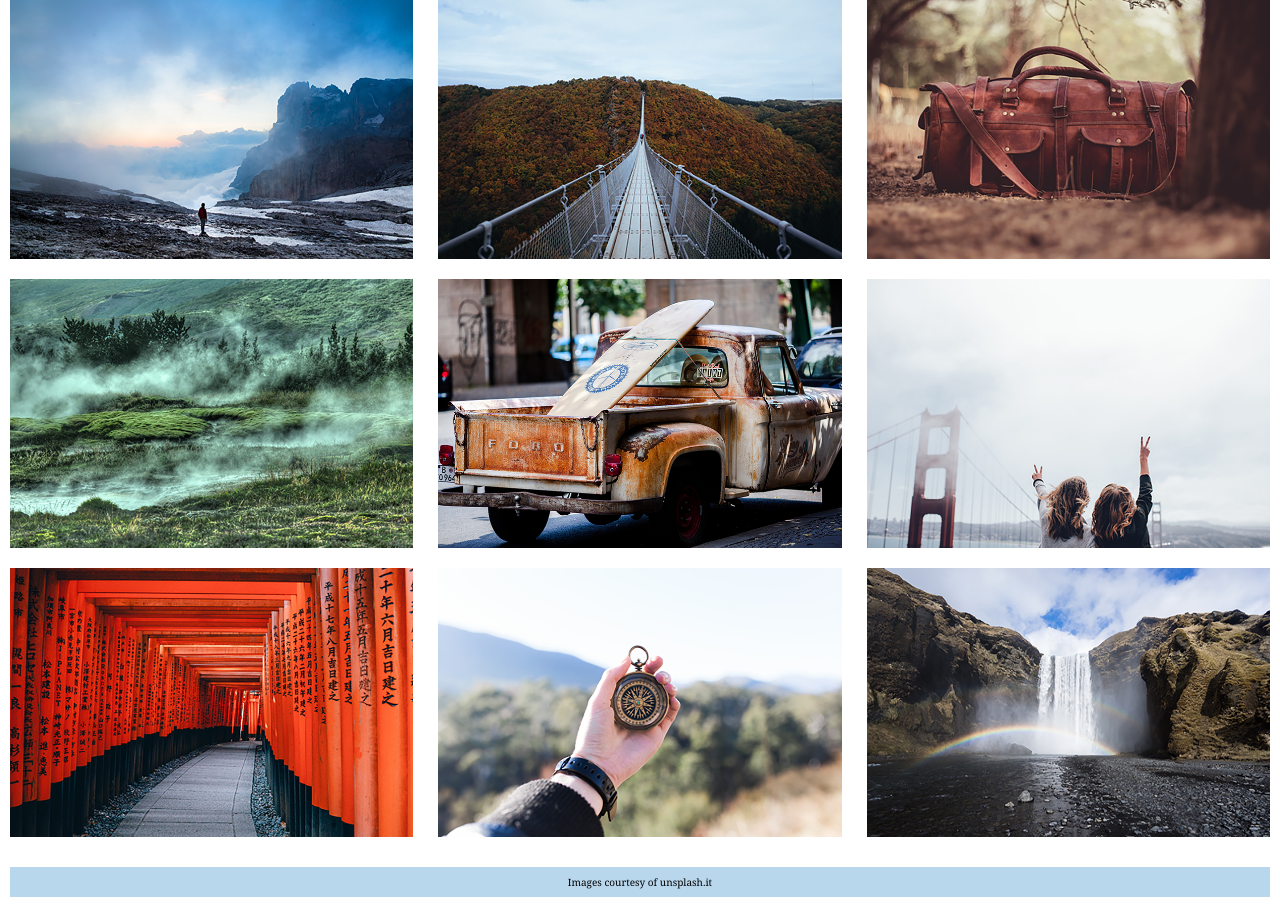
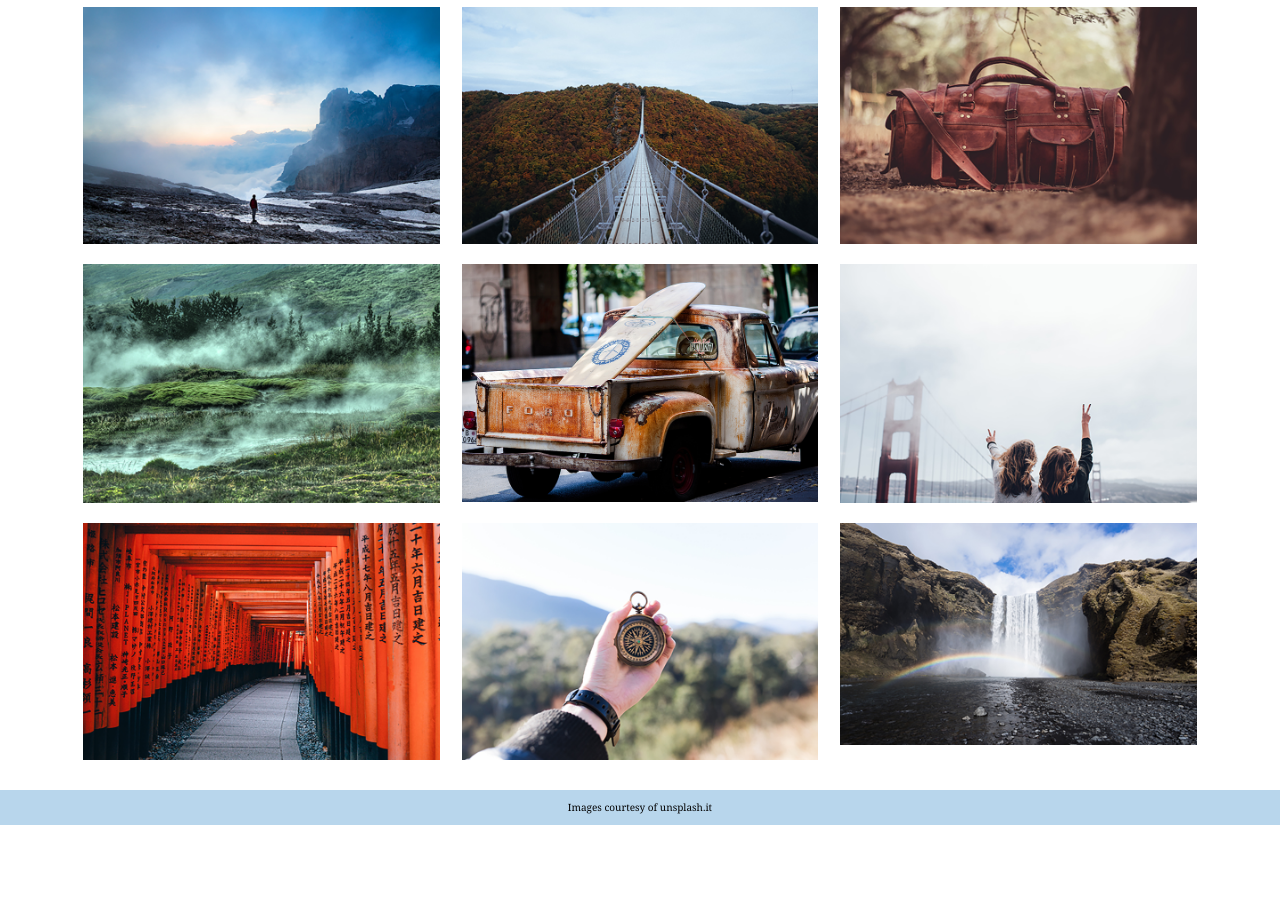
Before and after one commit to mykahT18/imageGallery, a website: page setup/index.html in a window 1280 px wide. Shown: the part 84-991 px from the top of the page. After the commit the page ends 919 px from the top, so only its background shows below. Drawn offline with Linux system fonts and the light colour scheme.

Commit message:
I have completed everything

```diff
--- a/setup/index.html
+++ b/setup/index.html
@@ -20,10 +20,14 @@
 			 srcset="images/mountains-clouds-300.jpg 300w,
              images/mountains-clouds-600.jpg 600w,
              images/mountains-clouds-800.jpg 800w"
-			 alt="Mountain View">
+			 alt="Mountain View"/>
 			<ul class="picTitle">
-				<li><h3>Name</h3></li>
-				<li><p>location, location</p></li>
+				<li>
+					<h3>Luca Baggio</h3>
+				</li>
+				<li>
+					<p>Rifugio pedrotti alla Rosetta, Italy</p>
+				</li>
 			</ul>
 		</li>
 		<li>
@@ -33,8 +37,12 @@
              images/bridge-in-germany-800.jpg 800w"
 			alt="A bridge in Germany">
 			<ul class="picTitle">
-				<li><h3>Name</h3></li>
-				<li><p>location, location</p></li>
+				<li>
+					<h3>Lukas Becker</h3>
+				</li>
+				<li>
+					<p>Geierlay, Mörsdorf, Germany</p>
+				</li>
 			</ul>
 		</li>
 		<li>
@@ -44,8 +52,12 @@
              images/dufflebag-800.jpg 800w"
 			alt="Dufflebag in the woods">
 			<ul class="picTitle">
-				<li><h3>Name</h3></li>
-				<li><p>location,location</p></li>
+				<li>
+					<h3>Harsh Jadav</h3>
+				</li>
+				<li>
+					<p>Gandhinagar, India</p>
+				</li>
 			</ul>
 		</li>
 		<li>
@@ -55,8 +67,12 @@
               images/geyser-iceland-800.jpg 800w"
 			 alt="iceland">
 			<ul class="picTitle">
-				<li><h3>Name</h3></li>
-				<li><p>location,location</p></li>
+				<li>
+					<h3>Gian-Reto Tarnutzer</h3>
+				</li>
+				<li>
+					<p>Strokkur Geyser, Selfoss, Iceland</p>
+				</li>
 			</ul>
 		</li>
 		<li>
@@ -66,8 +82,12 @@
              images/surfboard-truck-800.jpg 800w"
 			alt="A truck with a surf board in it.">
 			<ul class="picTitle">
-				<li><h3>Name</h3></li>
-				<li><p>location,location</p></li>
+				<li>
+					<h3>Ross Sokolovski</h3>
+				</li>
+				<li>
+					<p>Berlin, Germany</p>
+				</li>
 			</ul>
 		</li>
 		<li>
@@ -77,8 +97,12 @@
              images/golden-gate-800.jpg 800w"
 			alt="two women in fornt of the golden gate bridge.">
 			<ul class="picTitle">
-				<li><h3>Name</h3></li>
-				<li><p>location,location</p></li>
+				<li>
+					<h3>Ian Schneider</h3>
+				</li>
+				<li>
+					<p>San Francisco, United States</p>
+				</li>
 			</ul>
 		</li>
 		<li>
@@ -88,8 +112,12 @@
              images/temple-trail-800.jpg 800w"
 			alt="A trail in a temple.">
 			<ul class="picTitle">
-				<li><h3>Name</h3></li>
-				<li><p>location,location</p></li>
+				<li>
+					<h3>Lin Mei</h3>
+				</li>
+				<li>
+					<p>Fushimi inari Trail, Kyöto-shi, Japan</p>
+				</li>
 			</ul>
 		</li>
 		<li>
@@ -99,8 +127,13 @@
              images/compass-800.jpg 800w"
 			alt="A person holding a compass.">
 			<ul class="picTitle">
-				<li><h3>Name</h3></li>
-				<li><p>location,location</p></li>
+				<li>
+					<h3>Heidi Sandstrom</h3>
+					</a>
+				</li>
+				<li>
+					<p>Melbourne, Australia</p>
+				</li>
 			</ul>
 		</li>
 		<li>
@@ -110,8 +143,12 @@
              images/waterfall-rainbow-800.jpg 800w"
 			alt="A waterfall with a rainbow.">
 			<ul class="picTitle">
-				<li><h3>Name</h3></li>
-				<li><p>location,location</p></li>
+				<li>
+					<h3>Jeremy Goldberg</h3>
+				</li>
+				<li>
+					<p>Skógafoss, Iceland</p>
+				</li>
 			</ul>
 		</li>
 	</ul>
--- a/setup/scss/Utilities/_vars.scss
+++ b/setup/scss/Utilities/_vars.scss
@@ -1,2 +1,3 @@
 $font-choice: 'Future PT', Georgia, sans-serif;
 $base-font-size: 62.5%;
+$font-size: 1.2rem;
--- a/setup/scss/base/_base.scss
+++ b/setup/scss/base/_base.scss
@@ -5,5 +5,92 @@ html {
   min-width: 320px;
 }
 body{
-	margin: 1rem;
+	margin: 1rem 0rem;
+	line-height: 1.5;
+	// background-color: #D6D6D6;
 }
+
+.images-container{
+	width: 87%;
+	margin: 0rem auto;
+}
+.image-list {
+	width: 100%;
+	display: flex;
+	flex-wrap: wrap;
+	flex-basis: 100%;
+	justify-content: space-between;
+
+	li img{
+    width: 100%;
+	}
+
+}
+.image-list li{
+	display: flex;
+	position: relative;
+	flex-basis: 100%;
+	flex-direction: column;
+	margin: 1rem 0rem;
+
+	@include screen(large){
+		flex-basis: 49%;
+		overflow: hidden;
+
+		&:hover .picTitle{
+			bottom: 0;
+
+			transition: 0.10s;
+  			transition-timing-function: ease-out;
+		}
+
+	}
+	@include screen(Xlarge){
+		flex-basis: 32%;
+		overflow: hidden;
+	}
+
+}
+.picTitle{
+    background-color: rgba(0, 0, 0, 0.8);
+    color: white;
+    left: 0rem;
+    right: 0rem;
+    padding-left: 0.5rem;
+
+
+    h3, p{
+    	line-height: 1.2rem;
+    }
+
+
+    @include screen(large){
+    	bottom: -10rem;
+    	position: absolute;
+	}
+	 @include screen(Xlarge){
+    	bottom: -10rem;
+    	position: absolute;
+	}
+
+}
+.picTitle h3{
+	background-image: url('../user-icon.svg');
+	background-repeat: no-repeat;
+	background-size: contain;
+    text-indent: 25px;
+
+    a{
+    	color: #ffffff;
+
+    }
+
+}
+.picTitle p{
+	background-image: url('../location.svg');
+	background-repeat: no-repeat;
+	background-size: contain;
+    text-indent: 23px;
+    margin-left: 0.2rem;
+
+}
--- /dev/null
+++ b/setup/scss/layout/_layout.scss
@@ -0,0 +1,24 @@
+header{
+	display: flex;
+	flex-direction: column;
+	align-items: center;
+
+	h1{
+		margin: 0.5rem;
+		font-weight: bolder;
+		font-size: 1.8rem;
+	}
+	p{
+		text-align: center;
+		font-size: $font-size;
+	}
+}
+footer {
+	background-color: #B8D6EC;
+	padding: 1rem;
+	margin-top: 2rem;
+
+	p{
+		text-align: center;
+	}
+}
--- a/setup/scss/main.scss
+++ b/setup/scss/main.scss
@@ -1,115 +1,9 @@
 @import 'base/reset';
 
-
+@import 'Utilities/vars';
 @import 'Utilities/mixins';
 @import 'Utilities/animation';
-@import 'Utilities/vars';
+
+@import 'layout/layout';
 
 @import 'base/base';
-
-header{
-	display: flex;
-	flex-direction: column;
-	align-items: center;
-
-	h1{
-		margin: 0.5rem;
-		font-weight: bolder;
-		font-size: 1.8rem;
-	}
-	p{
-		text-align: center;
-	}
-}
-
-.image-list {
-	width: 100%;
-	display: flex;
-	flex-wrap: wrap;
-	flex-basis: 100%;
-	justify-content: space-between;
-
-	li img{
-    width: 100%;
-    // margin-top: 2rem;
-    // margin-bottom: 1rem;
-    flex-basis: 100%;
-
-	}
-
-}
-.image-list li{
-	display: flex;
-	position: relative;
-	/*! ---------------------------flex basis */
-	flex-basis: 100%;
-	flex-direction: column;
-	margin: 1rem 0rem;
-
-	@include screen(large){
-		flex-basis: 49%;
-		overflow: hidden;
-
-		&:hover .picTitle{
-			bottom: 0;
-
-			transition: 0.10s;
-  			transition-timing-function: ease-out;
-		}
-
-	}
-	@include screen(Xlarge){
-		flex-basis: 32%;
-		overflow: hidden;
-	}
-
-}
-
-.picTitle{
-    background-color: rgba(0, 0, 0, 0.4);
-    color: white;
-    left: 0rem;
-    right: 0rem;
-    padding-left: 0.5rem;
-
-
-    h3, p{
-    	line-height: 1.2rem;
-    }
-
-
-    @include screen(large){
-    	bottom: -10rem;
-    	position: absolute;
-	}
-	 @include screen(Xlarge){
-    	bottom: -10rem;
-    	position: absolute;
-	}
-
-}
-.picTitle h3{
-	background-image: url('../user-icon.svg');
-	background-repeat: no-repeat;
-	background-size: contain;
-    text-indent: 25px;
-
-}
-.picTitle p{
-	background-image: url('../location.svg');
-	background-repeat: no-repeat;
-	background-size: contain;
-    text-indent: 25px;
-    margin-left: 0.2rem;
-
-}
-
-footer {
-	background-color: #B8D6EC;
-	padding: 1rem;
-	margin-top: 2rem;
-
-	p{
-		text-align: center;
-	}
-}
```
Also changed, not shown: setup/css/main.css.
